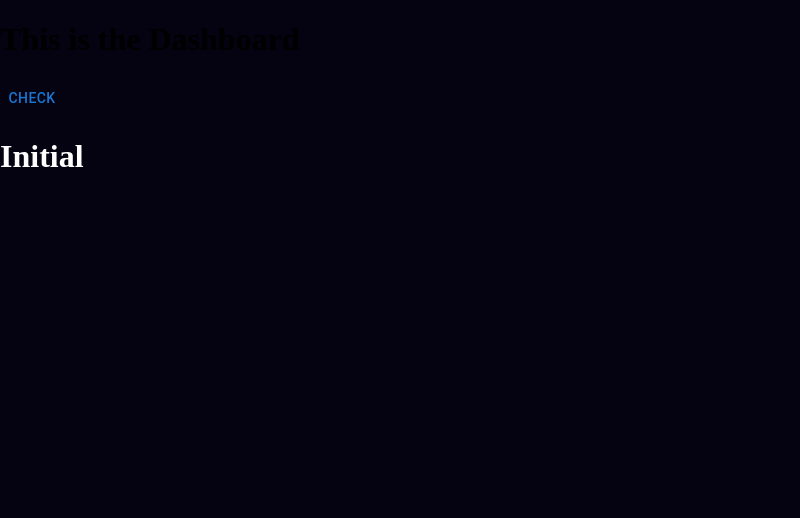
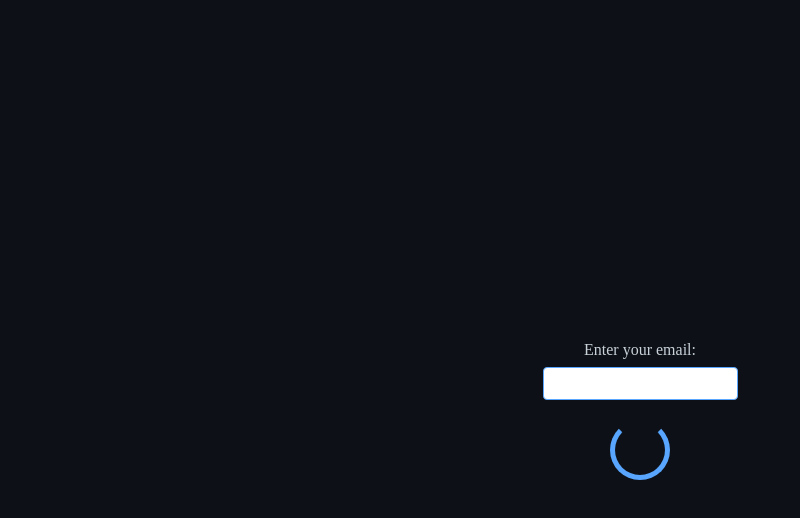
Before and after one commit to Vibgitcode27/ZephyrSVSync, a React (Vite) app in the folder LandingPage/: page /loading in a window 1280 px wide. Shown: the top 518 px of the page, without its empty margins (0-800 px from the left). Built offline with nearby package versions, Linux system fonts and the light colour scheme.

Commit message:
Added basic Email Functionality

```diff
--- a/LandingPage/src/Components/Loading.jsx
+++ b/LandingPage/src/Components/Loading.jsx
@@ -1,26 +1,58 @@
-import { account } from "../Backend/appwriteConfig.js";
-import {Button} from "@mui/material";
-import {useState} from "react";
+import React from 'react';
 
-export default function Dashboard(){
-    const[email,setEmail] = useState('Initial');
-    async function Mail(){
-        const promise = account.get();
+const Loading = () => {
+    return (
+        <div
+            style={{
+                display: 'flex',
+                flexDirection: 'column',
+                justifyContent: 'center',
+                alignItems: 'center',
+                height: '100vh',
+                background: '#0d1117',
+                color: '#c9d1d9',
+            }}
+        >
+            <div
+                style={{
+                    marginTop: '20px',
+                    display: 'flex',
+                    flexDirection: 'column',
+                    alignItems: 'center',
+                }}
+            >
+                <label
+                    htmlFor="emailInput"
+                    style={{
+                        marginBottom: '8px',
+                    }}
+                >
+                    Enter your email:
+                </label>
+                <input
+                    type="email"
+                    id="emailInput"
+                    style={{
+                        padding: '8px',
+                        borderRadius: '4px',
+                        border: '1px solid #58a6ff', // GitHub accent color
+                        outline: 'none',
+                    }}
+                />
+            </div>
+            <div
+                style={{
+                    marginTop: '20px',
+                    width: '50px',
+                    height: '50px',
+                    borderRadius: '50%',
+                    border: '5px solid #58a6ff', // GitHub accent color
+                    borderTop: '5px solid transparent',
+                    animation: 'spin 1s linear infinite',
+                }}
+            />
+        </div>
+    );
+};
 
-        promise.then(function (response) {
-            setEmail(response.email);
-        }, function (error) {
-            console.log(error); // Failure
-        });
-    }
-
-    return(
-        <div>
-            <h1>This is the Dashboard</h1>
-            <Button onClick={Mail}>Check</Button>
-            <h1 style={{
-                color: 'white',
-            }}>{email}</h1>
-        </div>
-    )
-}
+export default Loading;
```
Also changed, not shown: LandingPage/src/App2.css (deleted, +0 -41 lines), LandingPage/src/App.css (line endings or trailing spaces).
